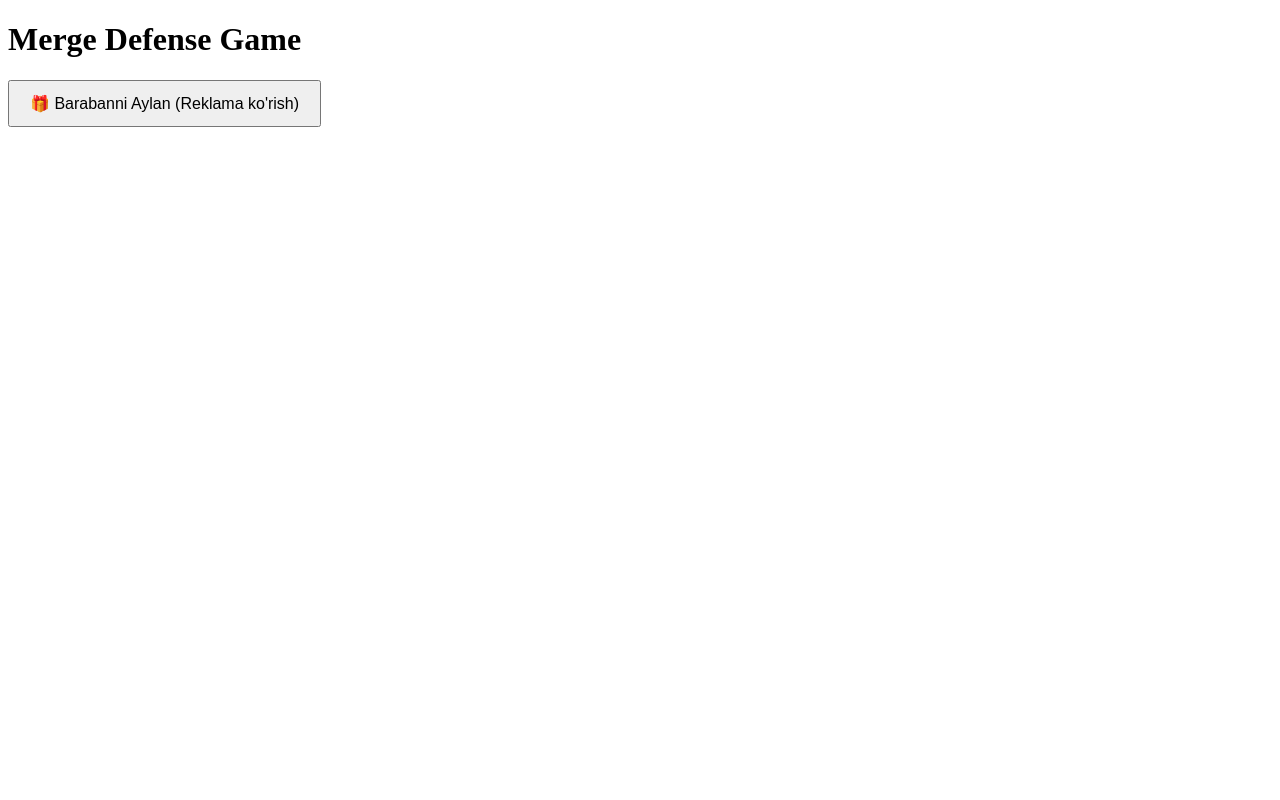
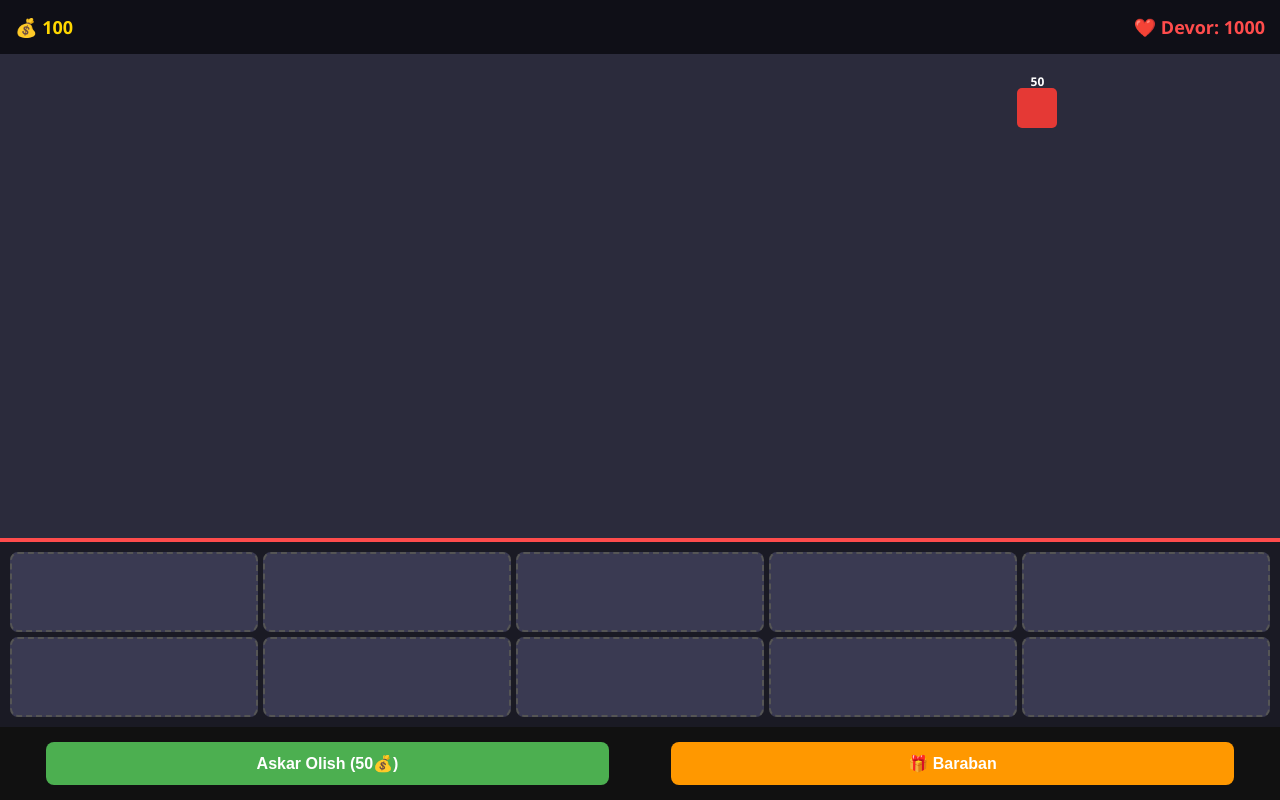
Before and after one commit to behruz123109-jpg/MergeZ-versel, a plain HTML site: page index.html in a window 1280 px wide. Drawn offline with Linux system fonts and the light colour scheme; no server answers.

Commit message:
Update index.html

```diff
--- a/index.html
+++ b/index.html
@@ -2,64 +2,237 @@
 <html lang="uz">
 <head>
   <meta charset="UTF-8">
-  <meta name="viewport" content="width=device-width, initial-scale=1.0">
-  <title>Merge Defense Game</title>
+  <meta name="viewport" content="width=device-width, initial-scale=1.0, maximum-scale=1.0, user-scalable=no">
+  <title>MergeZ - Zombie Defense</title>
+  <style>
+    body { margin: 0; padding: 0; background-color: #1e1e2f; color: white; font-family: 'Segoe UI', Tahoma, Geneva, Verdana, sans-serif; overflow: hidden; touch-action: none; }
+    #game-container { width: 100vw; height: 100vh; display: flex; flex-direction: column; position: relative; }
+
+    /* Yuqori panel: Tanga va Jon */
+    #top-bar { display: flex; justify-content: space-between; padding: 15px; background: rgba(0,0,0,0.5); font-size: 18px; font-weight: bold; z-index: 10; }
+    .coin-text { color: #ffd700; }
+    .hp-text { color: #ff4c4c; }
+
+    /* Zombilar keladigan maydon */
+    #battlefield { flex-grow: 1; position: relative; overflow: hidden; background: #2b2b3c; border-bottom: 4px solid #ff4c4c; }
+
+    /* Askarlar maydoni (5x2 Grid) */
+    #grid-container { display: grid; grid-template-columns: repeat(5, 1fr); grid-template-rows: repeat(2, 80px); gap: 5px; padding: 10px; background: #1a1a24; }
+    .slot { background: #3a3a52; border-radius: 8px; display: flex; justify-content: center; align-items: center; border: 2px dashed #555; position: relative; }
+
+    /* Askar (Unit) */
+    .unit { width: 60px; height: 60px; border-radius: 50%; background: linear-gradient(45deg, #4caf50, #81c784); display: flex; justify-content: center; align-items: center; font-size: 24px; font-weight: bold; box-shadow: 0 4px 8px rgba(0,0,0,0.3); cursor: pointer; user-select: none; z-index: 5; }
+
+    /* Zombilar */
+    .zombie { width: 40px; height: 40px; background: #e53935; position: absolute; border-radius: 5px; animation: walk infinite 0.5s alternate; }
+    .zombie-hp { position: absolute; top: -15px; left: 0; width: 100%; text-align: center; font-size: 12px; font-weight: bold; color: white;}
+
+    /* O'qlar */
+    .bullet { width: 8px; height: 16px; background: #ffd700; position: absolute; border-radius: 4px; }
+
+    /* Pastki boshqaruv paneli */
+    #controls { display: flex; justify-content: space-around; padding: 15px; background: #111; }
+    button { padding: 12px 20px; border: none; border-radius: 8px; font-size: 16px; font-weight: bold; cursor: pointer; transition: 0.2s; }
+    #buy-btn { background: #4caf50; color: white; width: 45%; }
+    #buy-btn:active { transform: scale(0.95); }
+    #spin-btn { background: #ff9800; color: white; width: 45%; }
+
+    /* Reklama joyi */
+    #ad-container { text-align: center; background: #000; min-height: 50px; display: none; }
+  </style>
 </head>
 <body>
-  <h1>Merge Defense Game</h1>
 
-  <div id="banner-ad-container" style="display:none; margin: 10px 0;"></div>
+<div id="game-container">
+  <!-- Banner reklama -->
+  <div id="ad-container"></div>
 
-  <button id="spin-btn" onclick="spinWheel()" style="padding: 12px 20px; font-size: 16px;">
-    🎁 Barabanni Aylan (Reklama ko'rish)
-  </button>
+  <div id="top-bar">
+    <div class="coin-text">💰 <span id="coin-display">100</span></div>
+    <div class="hp-text">❤️ Devor: <span id="hp-display">1000</span></div>
+  </div>
 
-  <script>
-    // RENDER SIZGA BERADIGAN DOMEN MANZILI:
-// index.html va admin.html fayllari ichidagi qatorni toping:
-const BACKEND_URL = "https://mergez-38xz.onrender.com";
-    let adsSettings = {};
+  <div id="battlefield">
+    <!-- Zombilar va o'qlar shu yerda paydo bo'ladi -->
+  </div>
 
-    // Render backend'dan reklama sozlamalarini yuklash
-    async function fetchAdsSettings() {
-      try {
-        const res = await fetch(`${BACKEND_URL}/api/ads`);
-        adsSettings = await res.json();
+  <div id="grid-container">
+    <!-- 10 ta katak (JS orqali yaratiladi) -->
+  </div>
 
-        // Banner reklama yoqilgan bo'lsa ko'rsatamiz
-        if (adsSettings.bannerAdEnabled) {
-          const container = document.getElementById('banner-ad-container');
-          container.style.display = 'block';
-          container.innerHTML = adsSettings.bannerAdCode;
+  <div id="controls">
+    <button id="buy-btn" onclick="buyUnit()">Askar Olish (50💰)</button>
+    <button id="spin-btn" onclick="spinWheel()">🎁 Baraban</button>
+  </div>
+</div>
+
+<script>
+  // --- SOZLAMALAR ---
+  const BACKEND_URL = "https://mergez-38xz.onrender.com";
+  let coins = 100;
+  let wallHp = 1000;
+  let unitCost = 50;
+  let grid = new Array(10).fill(null); // 10 ta bo'sh katak
+  let zombies = [];
+  let gameInterval;
+
+  const battlefield = document.getElementById('battlefield');
+  const gridContainer = document.getElementById('grid-container');
+  const coinDisplay = document.getElementById('coin-display');
+  const hpDisplay = document.getElementById('hp-display');
+  const buyBtn = document.getElementById('buy-btn');
+
+  // 1. MAYDONNI YARATISH (5x2 GRID)
+  function createGrid() {
+    gridContainer.innerHTML = '';
+    for (let i = 0; i < 10; i++) {
+      let slot = document.createElement('div');
+      slot.className = 'slot';
+      slot.dataset.index = i;
+      slot.ondragover = (e) => e.preventDefault();
+      slot.ondrop = (e) => dropUnit(e, i);
+
+      if (grid[i] !== null) {
+        let unit = document.createElement('div');
+        unit.className = 'unit';
+        unit.innerText = grid[i]; // Askar darajasi (Level)
+        unit.draggable = true;
+        unit.ondragstart = (e) => e.dataTransfer.setData('sourceIndex', i);
+        slot.appendChild(unit);
+      }
+      gridContainer.appendChild(slot);
+    }
+  }
+
+  // 2. ASKAR SOTIB OLISH
+  function buyUnit() {
+    if (coins >= unitCost) {
+      let emptyIndex = grid.indexOf(null);
+      if (emptyIndex !== -1) {
+        coins -= unitCost;
+        grid[emptyIndex] = 1; // 1-darajali askar
+        unitCost = Math.floor(unitCost * 1.15); // Narxni oshirish
+        updateUI();
+      } else {
+        alert("Maydonda joy yo'q!");
+      }
+    } else {
+      alert("Tanga yetarli emas!");
+    }
+  }
+
+  // 3. BIRLASHTIRISH (MERGE) - Drag & Drop
+  function dropUnit(e, targetIndex) {
+    let sourceIndex = e.dataTransfer.getData('sourceIndex');
+    if (sourceIndex === "" || sourceIndex == targetIndex) return;
+
+    let sourceLevel = grid[sourceIndex];
+    let targetLevel = grid[targetIndex];
+
+    if (targetLevel === null) {
+      // Bo'sh joyga ko'chirish
+      grid[targetIndex] = sourceLevel;
+      grid[sourceIndex] = null;
+    } else if (targetLevel === sourceLevel) {
+      // Bir xil daraja bo'lsa birlashtirish
+      grid[targetIndex] = targetLevel + 1;
+      grid[sourceIndex] = null;
+    }
+    updateUI();
+  }
+
+  // 4. ZOMBILARNI PAYDO QILISH
+  function spawnZombie() {
+    let zombie = document.createElement('div');
+    zombie.className = 'zombie';
+    let startX = Math.random() * (window.innerWidth - 40);
+    zombie.style.left = startX + 'px';
+    zombie.style.top = '0px';
+
+    let zombieObj = { el: zombie, hp: 50, maxHp: 50, y: 0, speed: 0.5 };
+
+    let hpText = document.createElement('div');
+    hpText.className = 'zombie-hp';
+    hpText.innerText = zombieObj.hp;
+    zombie.appendChild(hpText);
+
+    battlefield.appendChild(zombie);
+    zombies.push(zombieObj);
+  }
+
+  // 5. O'YIN SIKLI (Asosiy mexanika)
+  function gameLoop() {
+    let maxBattlefieldY = battlefield.clientHeight - 40;
+
+    // Zombilar harakati
+    for (let i = zombies.length - 1; i >= 0; i--) {
+      let z = zombies[i];
+      z.y += z.speed;
+      z.el.style.top = z.y + 'px';
+
+      // Zombi devorga yetib kelsa
+      if (z.y >= maxBattlefieldY) {
+        wallHp -= 10;
+        z.el.remove();
+        zombies.splice(i, 1);
+
+        if (wallHp <= 0) {
+          wallHp = 0;
+          alert("O'YIN TUGADI! Devor buzildi.");
+          location.reload();
         }
-
-        // Baraban reklamasi o'chirilgan bo'lsa tugmani yashiramiz
-        if (!adsSettings.wheelAdEnabled) {
-          document.getElementById('spin-btn').style.display = 'none';
-        }
-      } catch (err) {
-        console.error("Reklamalarni yuklab bo'lmadi:", err);
       }
     }
 
-    function spinWheel() {
-      // Cooldown (Tanaffus) tekshiruvi
-      const lastSpin = localStorage.getItem('last_spin_time');
-      const now = Date.now();
-      const cooldown = (adsSettings.cooldownSeconds || 120) * 1000;
-
-      if (lastSpin && (now - lastSpin < cooldown)) {
-        const remaining = Math.ceil((cooldown - (now - lastSpin)) / 1000);
-        alert(`Keyingi reklama uchun ${remaining} soniya kuting!`);
-        return;
-      }
-
-      // Reklama ko'rsatish va mukofot berish
-      alert("Reklama ko'rildi! Baraban aylandi va 1000 Tanga berildi!");
-      localStorage.setItem('last_spin_time', now);
+    // Askarlar otish mantiqi
+    if (Math.random() < 0.1 && zombies.length > 0) {
+        shootZombies();
     }
 
-    window.onload = fetchAdsSettings;
-  </script>
+    updateUI();
+  }
+
+  // 6. O'Q OTISH
+  function shootZombies() {
+    let activeUnits = grid.filter(u => u !== null);
+    if (activeUnits.length === 0) return;
+
+    let target = zombies[0]; // Eng oldindagi zombi
+
+    // Barcha askarlar bitta o'q otadi (bu yerda vizual emas, matematik mantiq yozildi tezkorlik uchun)
+    activeUnits.forEach(level => {
+      target.hp -= (level * 5); // Har bir level 5 zarar beradi
+    });
+
+    target.el.querySelector('.zombie-hp').innerText = target.hp;
+
+    if (target.hp <= 0) {
+      target.el.remove();
+      zombies.shift(); // Zombini ro'yxatdan o'chirish
+      coins += 10; // Zombi o'ldirgani uchun 10 tanga
+    }
+  }
+
+  // 7. EKRAN VA UI YANGILASH
+  function updateUI() {
+    coinDisplay.innerText = coins;
+    hpDisplay.innerText = wallHp;
+    buyBtn.innerText = `Askar Olish (${unitCost}💰)`;
+    createGrid();
+  }
+
+  // 8. BARABAN (Reklama)
+  function spinWheel() {
+    alert("Reklama ko'rilyapti... Sizga 1000 tanga berildi!");
+    coins += 1000;
+    updateUI();
+  }
+
+  // ISHGA TUSHIRISH
+  setInterval(spawnZombie, 3000); // Har 3 soniyada zombi
+  setInterval(gameLoop, 30); // 30ms da kadr yangilanadi
+  updateUI();
+
+</script>
 </body>
 </html>
```
